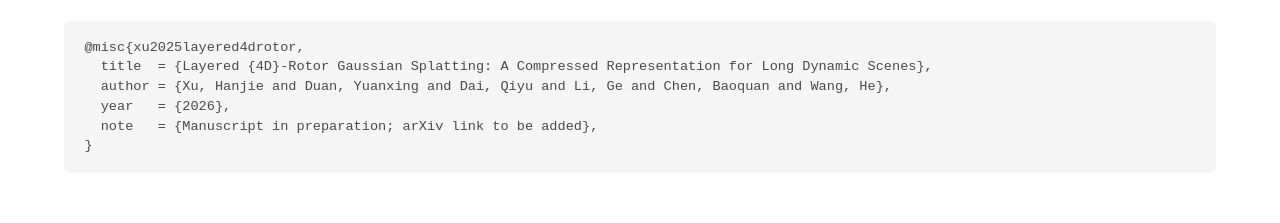
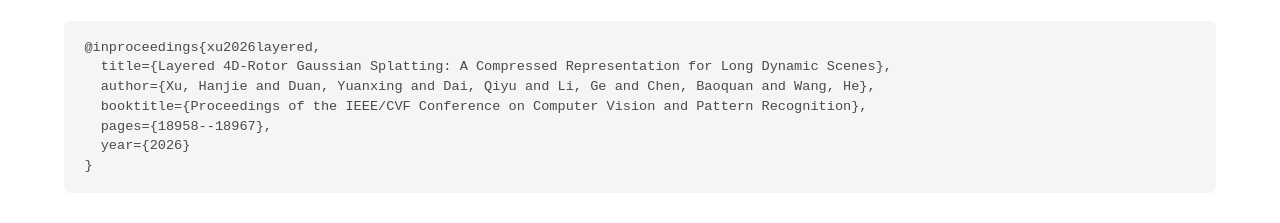
Before and after one commit to M1sak1-Mei/layered-4d-rotor, a plain HTML site: page index.html in a window 1280 px wide. Shown: the part 3868-4091 px from the top of the page. Drawn offline with nearby package versions, Linux system fonts and the light colour scheme; some icons are missing; a web font is replaced by a local one.

Commit message:
Update BibTeX citation

```diff
--- a/index.html
+++ b/index.html
@@ -282,11 +282,12 @@
       <div class="column abstract-narrow">
         <h2 class="title is-3">BibTeX</h2>
         <div class="content has-text-left bibtex-block">
-          <pre class="bibtex-pre"><code>@misc{xu2025layered4drotor,
-  title  = {Layered {4D}-Rotor Gaussian Splatting: A Compressed Representation for Long Dynamic Scenes},
-  author = {Xu, Hanjie and Duan, Yuanxing and Dai, Qiyu and Li, Ge and Chen, Baoquan and Wang, He},
-  year   = {2026},
-  note   = {Manuscript in preparation; arXiv link to be added},
+          <pre class="bibtex-pre"><code>@inproceedings{xu2026layered,
+  title={Layered 4D-Rotor Gaussian Splatting: A Compressed Representation for Long Dynamic Scenes},
+  author={Xu, Hanjie and Duan, Yuanxing and Dai, Qiyu and Li, Ge and Chen, Baoquan and Wang, He},
+  booktitle={Proceedings of the IEEE/CVF Conference on Computer Vision and Pattern Recognition},
+  pages={18958--18967},
+  year={2026}
 }</code></pre>
         </div>
       </div>
```
